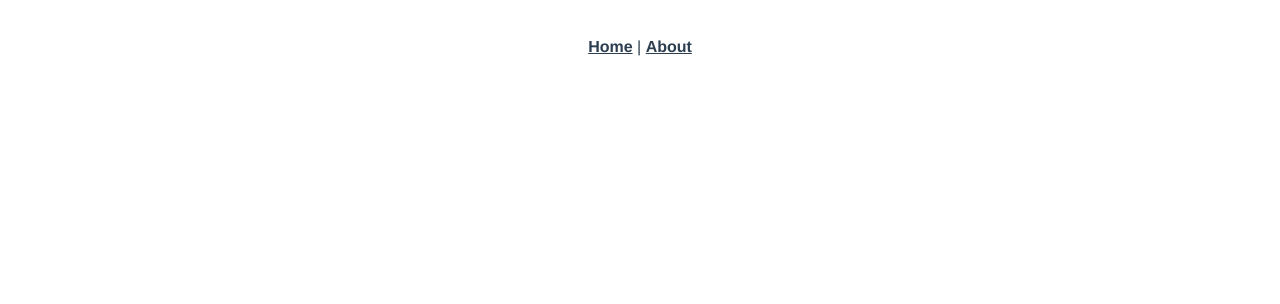
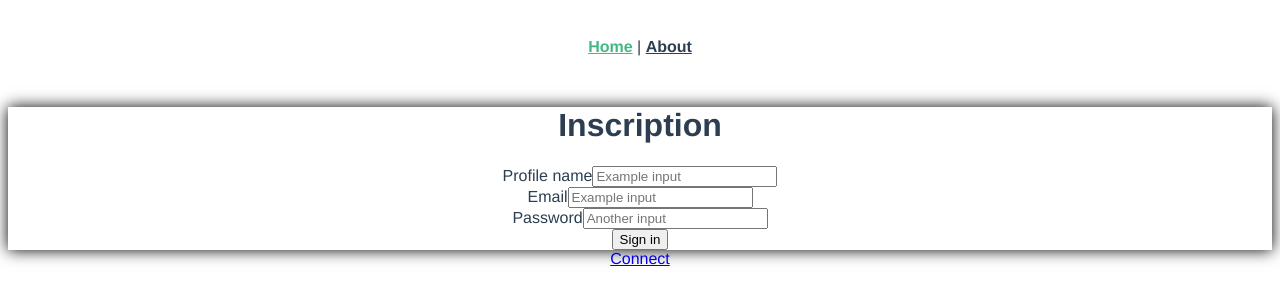
Before and after one commit to hugbelval/OutbidderHost, a Vue app in the folder encant/: page /authentification in a window 1280 px wide. Before the commit this address had no page. Shown: the top 304 px of the page. Built offline with nearby package versions, Linux system fonts and the light colour scheme; the HTML template or start-up script is replaced by a standard one.

Commit message:
Début de la créations des pages d'authentification

```diff
--- a/encant/src/App.vue
+++ b/encant/src/App.vue
@@ -1,7 +1,7 @@
 <template>
   <nav>
-    <router-link to="/">Home</router-link> |
-    <router-link to="/about">About</router-link>
+    <router-link to="/authentification">Home</router-link> |
+    <router-link to="/user">About</router-link>
   </nav>
   <router-view/>
 </template>
--- a/encant/src/main.js
+++ b/encant/src/main.js
@@ -1,7 +1,9 @@
+/* eslint-disable */
 import { createApp } from 'vue';
 import App from './App.vue';
 import './registerServiceWorker';
 import router from './router';
 import store from './store';
 
-createApp(App).use(store).use(router).mount('#app');
+const app = createApp(App)
+app.use(store).use(router).mount('#app');
--- a/encant/src/router/index.js
+++ b/encant/src/router/index.js
@@ -1,20 +1,33 @@
+/* eslint-disable */
 import { createRouter, createWebHistory } from 'vue-router';
-import HomeView from '../views/HomeView.vue';
+import BidsView from '../views/Bids.vue';
+import VueAuthentif from '../views/Authentification.vue'
+import VueConnexion from "../views/Connexion.vue"
 
 const routes = [
   {
-    path: '/',
-    name: 'home',
-    component: HomeView,
+    path: '/authentification',
+    name: 'Authentification',
+    component: VueAuthentif
   },
   {
-    path: '/about',
-    name: 'about',
+    path: '/user',
+    name: 'User',
     // route level code-splitting
     // this generates a separate chunk (about.[hash].js) for this route
     // which is lazy-loaded when the route is visited.
-    component: () => import(/* webpackChunkName: "about" */ '../views/AboutView.vue'),
+    component: () => import(/* webpackChunkName: "about" */ '../views/User.vue'),
   },
+  {
+    path: '/',
+    name: "Bids",
+    component: BidsView
+  },
+  {
+    path: '/connection',
+    name: "Connection",
+    component: VueConnexion
+  }
 ];
 
 const router = createRouter({
--- /dev/null
+++ b/encant/src/views/Authentification.vue
@@ -0,0 +1,52 @@
+<!-- eslint-disable -->
+<template>
+    <div class="w-25 container">
+        <div class="bg-warning p-5 rounded m-auto" id="box-form">
+        <form>
+            <h1>Inscription</h1>
+            <div class="form-group">
+                <label for="formGroupExampleInput">Profile name</label>
+                <input v-model="name" type="text" class="form-control" id="name" placeholder="Example input">
+            </div>
+            <div class="form-group mt-4">
+                <label for="formGroupExampleInput">Email</label>
+                <input v-model="email" type="email" class="form-control" id="email" placeholder="Example input">
+            </div>
+            <div class="form-group mt-4">
+                <label for="formGroupExampleInput2">Password</label>
+                <input type="password" class="form-control" id="password" placeholder="Another input">
+            </div>
+            <button type="submit" class="btn btn-primary mt-3">Sign in</button>
+        </form>
+        </div>
+    </div>
+    <router-link to="/connection">Connect</router-link>
+</template>
+<script>/* eslint-disable */
+export default {
+    name: "VueAuthentif",
+    data(){
+        return {
+            name:'',
+            email: ''
+        }
+    },
+    watch: {
+        name: function(){
+            this.onChange();
+        }
+    },
+    methods : {
+        // Ajax
+        onChange(){
+            console.log("allo")
+            //Validation avec la bd pour le nom
+        }
+    },
+}
+</script>
+<style lang="scss">
+#box-form{
+    box-shadow: 0 0 15px black;
+}
+</style>
--- a/encant/src/views/HomeView.vue
+++ b/encant/src/views/Bids.vue
@@ -20,7 +20,7 @@ import HelloWorld from '@/components/HelloWorld.vue';
 import PostService from '@/PostService';
 
 export default {
-  name: 'HomeView',
+  name: 'BidsView',
   components: {
     HelloWorld,
   },
--- /dev/null
+++ b/encant/src/views/Connexion.vue
@@ -0,0 +1,51 @@
+<!-- eslint-disable -->
+<template>
+    <div class="w-25 container">
+        <div class="bg-warning p-5 rounded m-auto" id="box-form">
+        <form>
+            <h1>Inscription</h1>
+            <div class="form-group">
+                <label for="formGroupExampleInput">Profile name</label>
+                <input v-model="name" type="text" class="form-control" id="name" placeholder="Example input">
+            </div>
+            <div class="form-group mt-4">
+                <label for="formGroupExampleInput">Email</label>
+                <input v-model="email" type="email" class="form-control" id="email" placeholder="Example input">
+            </div>
+            <div class="form-group mt-4">
+                <label for="formGroupExampleInput2">Password</label>
+                <input type="password" class="form-control" id="password" placeholder="Another input">
+            </div>
+            <button type="submit" class="btn btn-primary mt-3">Sign in</button>
+        </form>
+        </div>
+    </div>
+</template>
+<script>/* eslint-disable */
+export default {
+    name: "VueAuthentif",
+    data(){
+        return {
+            name:'',
+            email: ''
+        }
+    },
+    watch: {
+        name: function(){
+            this.onChange();
+        }
+    },
+    methods : {
+        // Ajax
+        onChange(){
+            console.log("allo")
+            //Validation avec la bd pour le nom
+        }
+    },
+}
+</script>
+<style lang="scss">
+#box-form{
+    box-shadow: 0 0 15px black;
+}
+</style>
--- a/encant/src/views/AboutView.vue
+++ b/encant/src/views/User.vue
@@ -1,3 +1,4 @@
+<!-- eslint-disable -->
 <template>
   <div class="container">
     <h1>User component</h1>
@@ -16,8 +17,7 @@
     </ul>
   </div>
 </template>
-<script>
-/* eslint-disable */
+<script> /* eslint-disable */
 import UserService from "../UserService"
 
 export default {
```
Also changed, not shown: 1 other file (tests, documents, lock files or other folders). Lines whose indentation alone changed are shown as unchanged.
